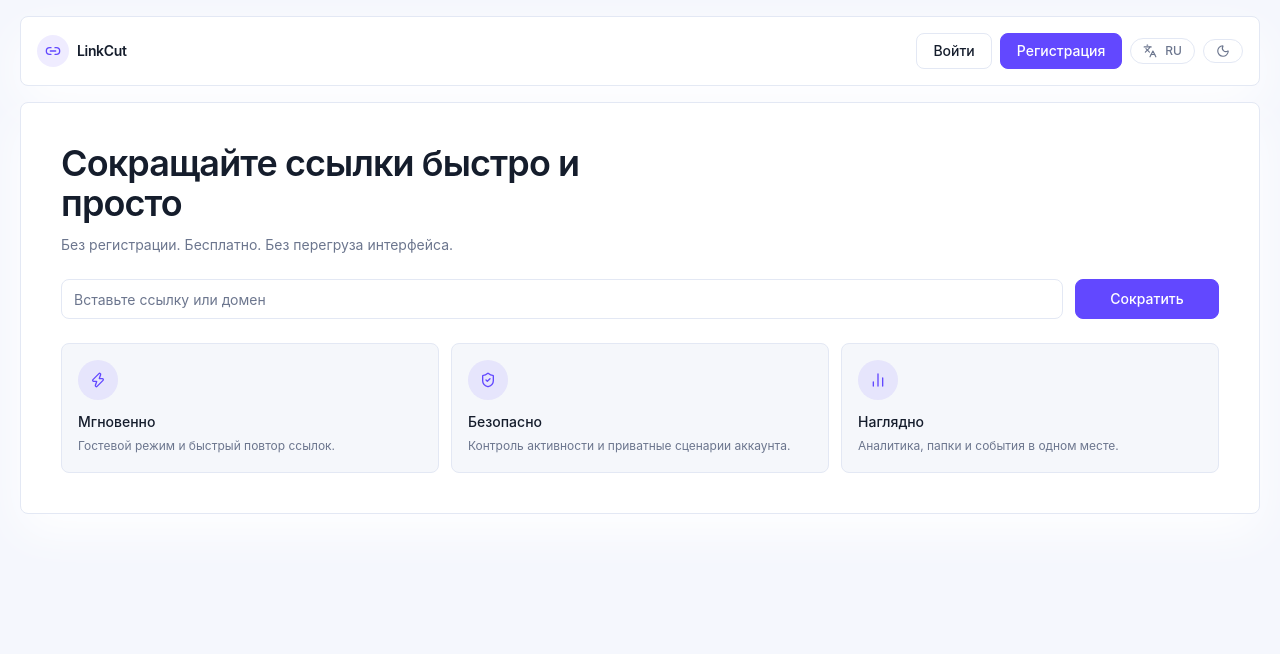
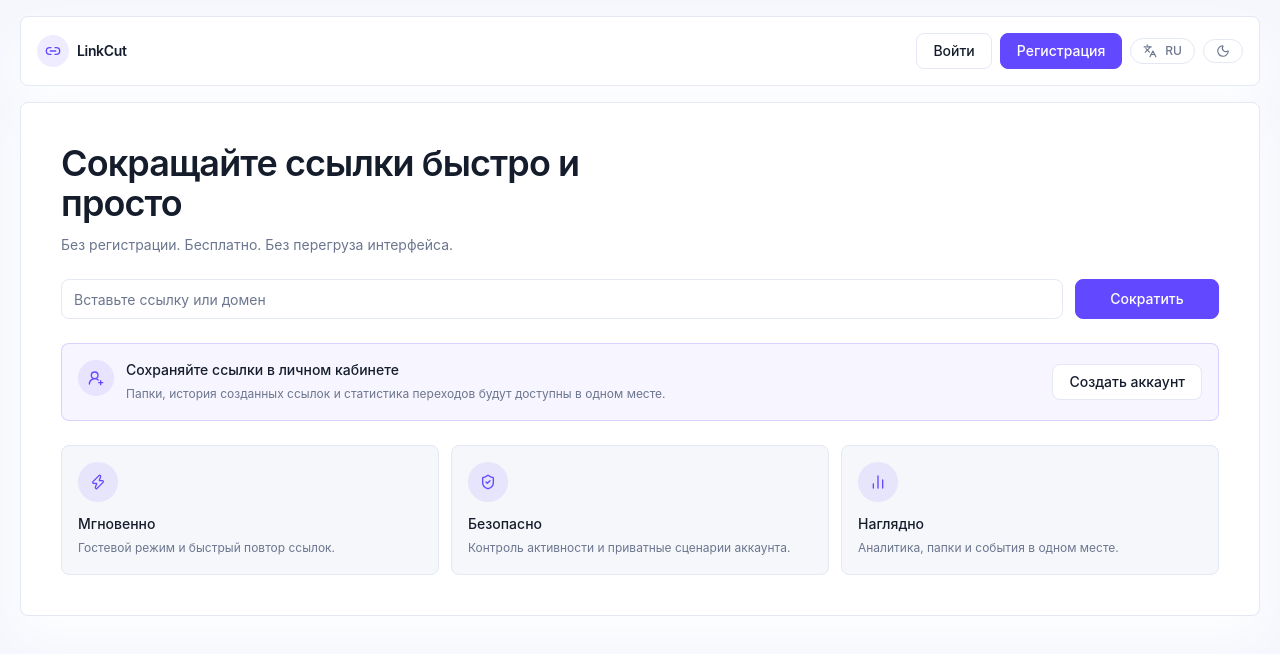
Before and after one commit to Kene33/url-shortener-api, a React (Vite) app in the folder frontend/: page / in a window 1280 px wide. Shown: the top 654 px of the page. Built offline with nearby package versions, Linux system fonts and the light colour scheme; no server answers.

Commit message:
Add unobtrusive guest account prompt

```diff
--- a/frontend/src/i18n.ts
+++ b/frontend/src/i18n.ts
@@ -61,6 +61,9 @@ const resources = {
       confirm: "Подтвердить",
       hideSidebar: "Скрыть навигацию",
       showSidebar: "Показать навигацию",
+      accountPromptTitle: "Сохраняйте ссылки в личном кабинете",
+      accountPromptDescription: "Папки, история созданных ссылок и статистика переходов будут доступны в одном месте.",
+      accountPromptAction: "Создать аккаунт",
     },
   },
   en: {
@@ -122,6 +125,9 @@ const resources = {
       confirm: "Confirm",
       hideSidebar: "Hide navigation",
       showSidebar: "Show navigation",
+      accountPromptTitle: "Keep links in your personal dashboard",
+      accountPromptDescription: "Folders, link history and click statistics stay together in one place.",
+      accountPromptAction: "Create account",
     },
   },
 } as const;
--- a/frontend/src/pages/HomePage.tsx
+++ b/frontend/src/pages/HomePage.tsx
@@ -1,5 +1,5 @@
 import { zodResolver } from "@hookform/resolvers/zod";
-import { ChartNoAxesColumn, ShieldCheck, Zap } from "lucide-react";
+import { ChartNoAxesColumn, ShieldCheck, UserRoundPlus, Zap } from "lucide-react";
 import { useForm } from "react-hook-form";
 import { z } from "zod";
 import { ThemeLanguageControls } from "@/components/app/theme-language-controls";
@@ -85,6 +85,22 @@ export function HomePage() {
                 <StatusMessage type="error" message={mutation.error.message} />
               ) : null}
             </form>
+            {!user && (
+              <div className="flex flex-col gap-4 rounded-panel border border-accent/20 bg-accent/5 p-4 sm:flex-row sm:items-center sm:justify-between">
+                <div className="flex gap-3">
+                  <span className="flex h-9 w-9 shrink-0 items-center justify-center rounded-full bg-accent/10 text-accent">
+                    <UserRoundPlus className="h-4 w-4" />
+                  </span>
+                  <div>
+                    <p className="m-0 text-sm font-medium">{t("accountPromptTitle")}</p>
+                    <p className="m-0 mt-1 text-xs leading-5 text-subtle">{t("accountPromptDescription")}</p>
+                  </div>
+                </div>
+                <Link to="/register" className="inline-flex h-9 shrink-0 items-center justify-center rounded-panel border border-border bg-panel px-4 text-sm font-medium text-text transition hover:bg-muted">
+                  {t("accountPromptAction")}
+                </Link>
+              </div>
+            )}
             <div className="grid gap-3 md:grid-cols-3">
               {[
                 { icon: Zap, title: t("instant"), text: t("instantHint") },
```
